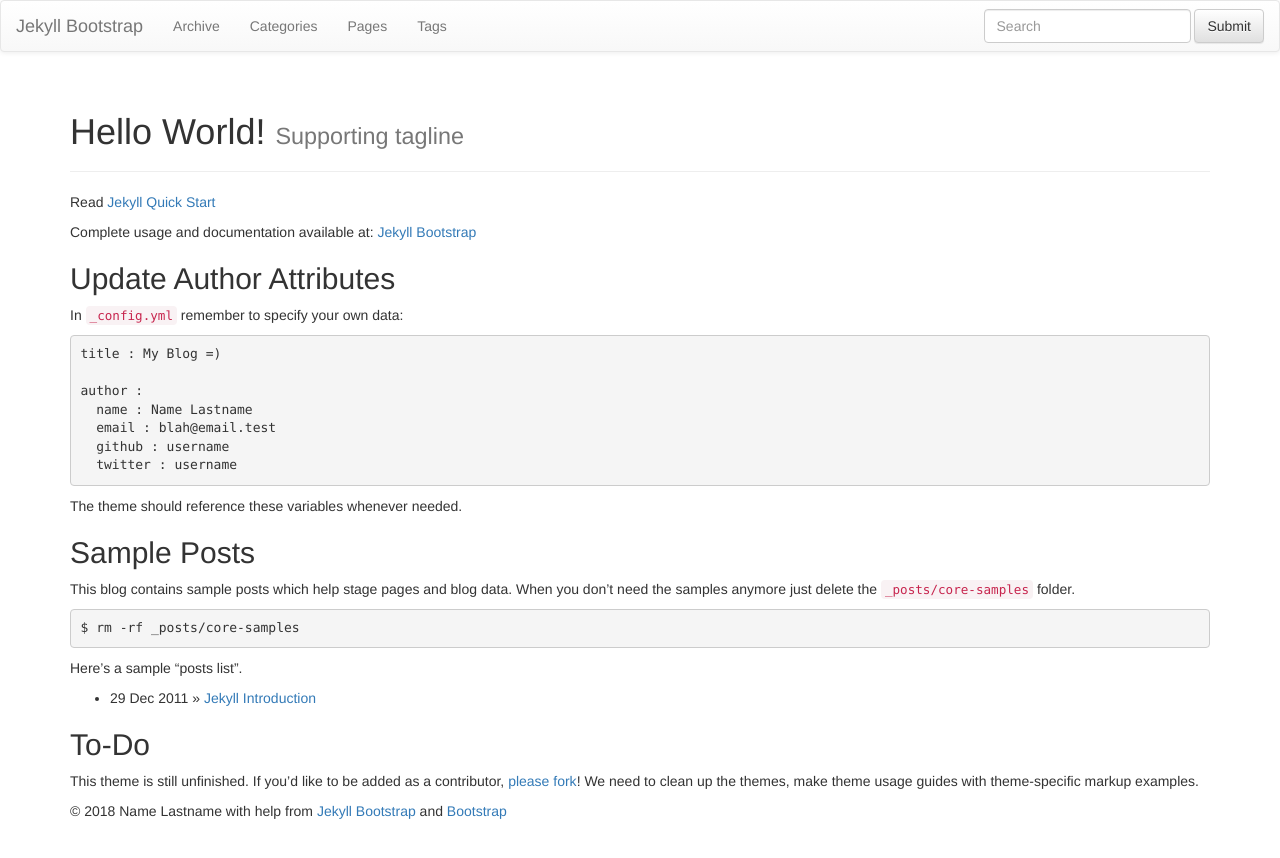
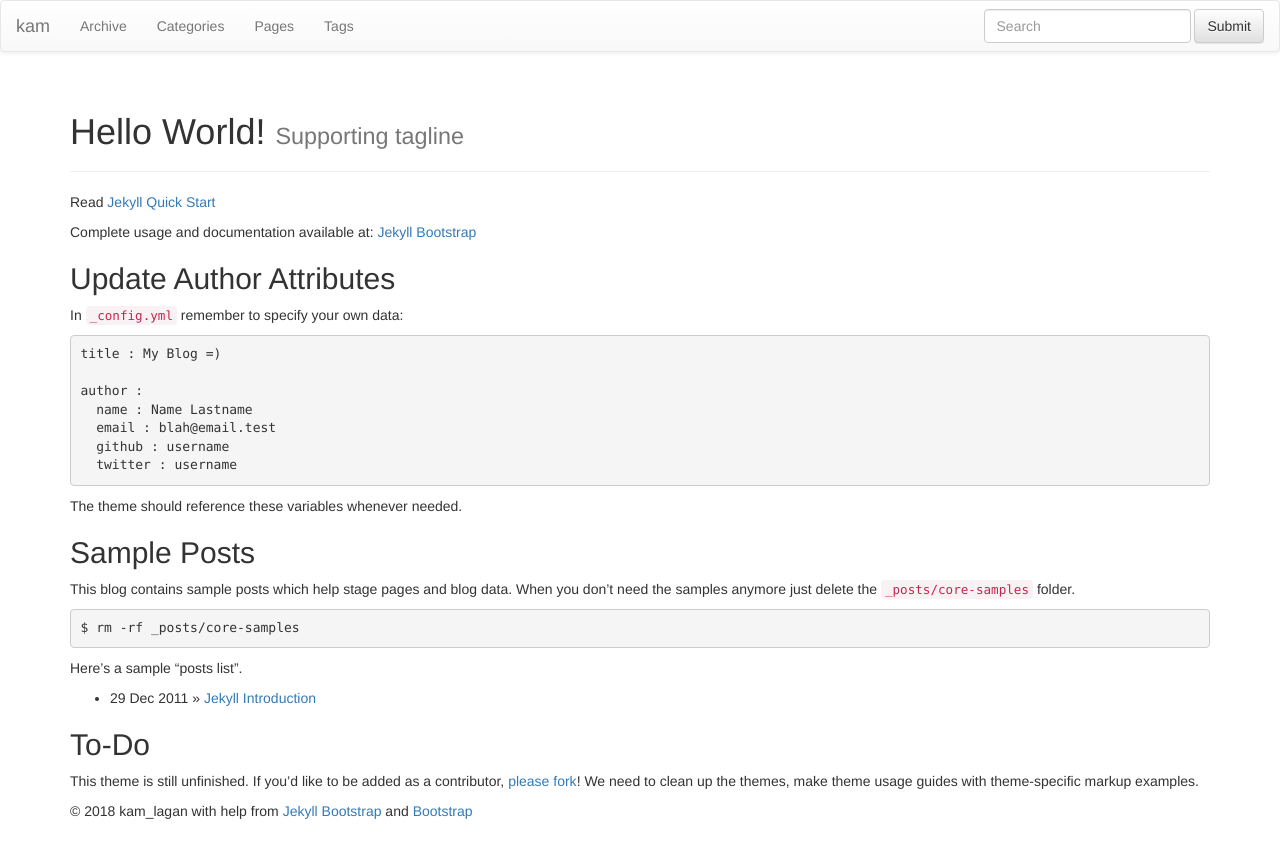
Before and after one commit to klagan/klagan.github.io, a Jekyll site: the page built from index.md, in a window 1280 px wide. Shown: the top 858 px of the page. Built offline with Jekyll 4.4.1, drawn with Linux system fonts in a browser that asks for light colours; nearby versions of some CDN libraries; library files that are not in the unit come from our copies.

Commit message:
Update _config.yml

```diff
--- a/_config.yml
+++ b/_config.yml
@@ -8,10 +8,10 @@
 # Themes are encouraged to use these universal variables
 # so be sure to set them if your theme uses them.
 #
-title : Jekyll Bootstrap
+title : kam
 tagline: Site Tagline
 author :
-  name : Name Lastname
+  name : kam_lagan
   email : blah@email.test
   github : username
   twitter : username
```
